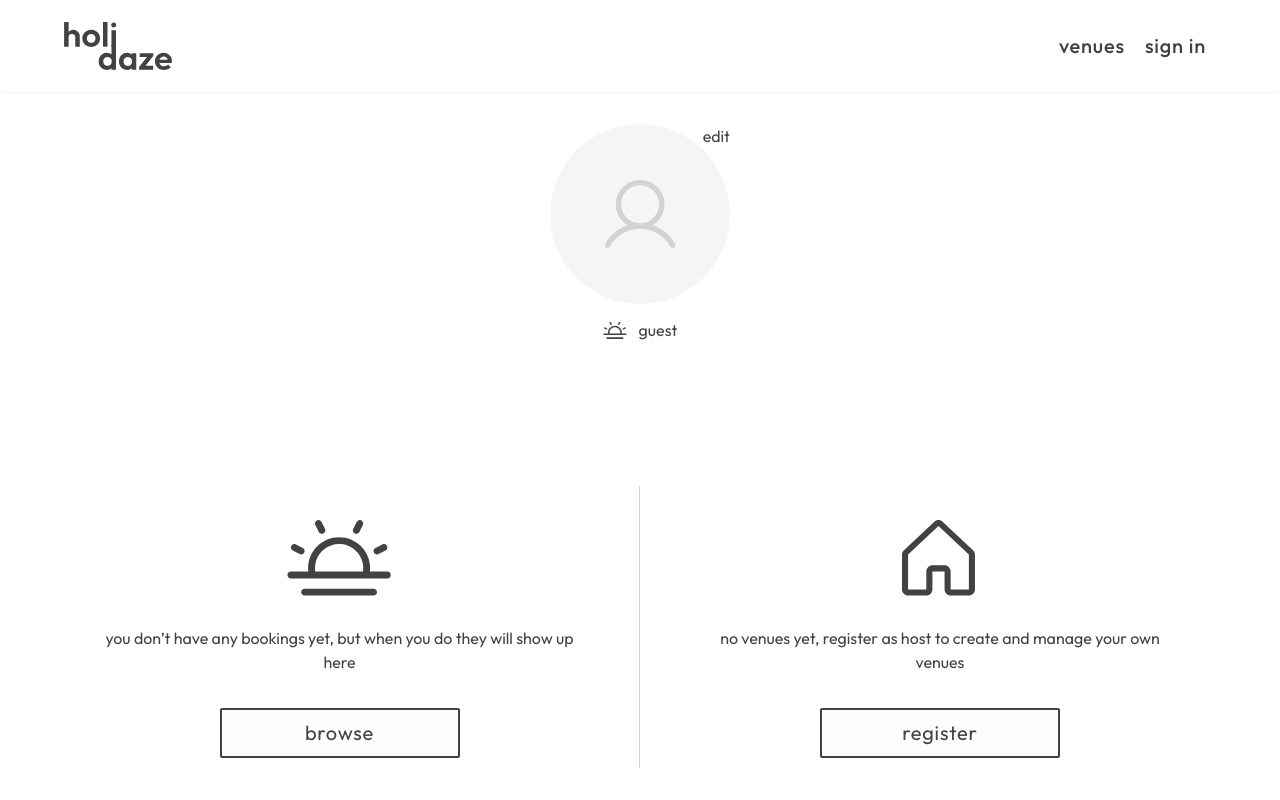
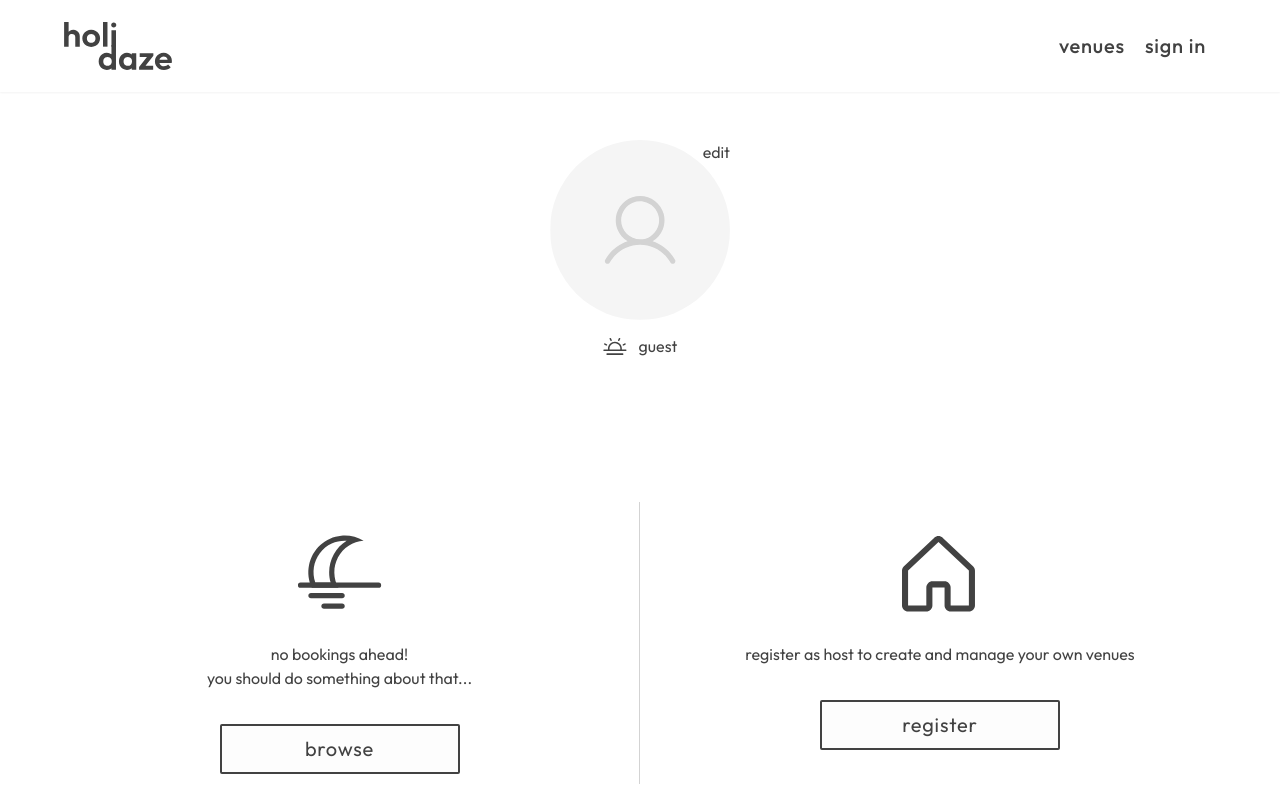
Before and after one commit to marthebull/exam-2, a React (Create React App) app: page /dashboard/1 in a window 1280 px wide. Shown: the top 800 px of the page. Built offline with nearby package versions, Linux system fonts and the light colour scheme; no server answers.

Commit message:
lists your venues

```diff
--- a/src/components/cards/dashboard/VenueCard.js
+++ b/src/components/cards/dashboard/VenueCard.js
@@ -2,20 +2,21 @@ import React from "react";
 import { Link } from "react-router-dom";
 import { ButtonOutlineWhite } from "../../../styles/GlobalStyles";
 
-const VenueCard = () => {
+const VenueCards = ({ user }) => {
   return (
     <>
-      <Link>
-        <h3 className="mb-2">Villa Rosa</h3>
+      {user.venues.map((venue) => (
+        <div key={venue.id}>
+          <h3 className="mb-2 h3">{venue?.name}</h3>
           <div className="w-full rounded overflow-hidden shadow-md ">
             <div className="relative overflow-hidden bg-cover bg-center bg-no-repeat max-h-80">
               <img
                 className="w-full"
-              src="https://images.unsplash.com/photo-1414510451013-d0a41fea512e?ixlib=rb-4.0.3&ixid=MnwxMjA3fDB8MHxwaG90by1wYWdlfHx8fGVufDB8fHx8&auto=format&fit=crop&w=2070&q=80"
-              alt="Sunset in the mountains"
+                src={venue?.media}
+                alt={venue?.name}
               ></img>
               <div className="flex flex-col justify-center align-middle absolute bottom-0 left-0 right-0 top-0 h-full w-full overflow-hidden bg-dark bg-fixed opacity-0 transition duration-300 ease-in-out hover:opacity-100">
-              <Link to="/manage-venue">
+                <Link to={"/venues/" + venue.id}>
                   <ButtonOutlineWhite className="opacity-1">
                     manage venue
                   </ButtonOutlineWhite>
@@ -23,7 +24,9 @@ const VenueCard = () => {
               </div>
             </div>
             <div className="px-3 py-4">
-            <h4 className="mb-2 h3">Placencia Village, Belize</h4>
+              <h4 className="mb-2 h3">
+                {venue.location.city}, {venue.location.country}
+              </h4>
               <div className="flex flex-row gap-3">
                 <img
                   className="icon"
@@ -31,7 +34,7 @@ const VenueCard = () => {
                   alt="Night icon"
                 ></img>
 
-              <p>48 668 NOK</p>
+                <p className="p">{venue.price} NOK</p>
               </div>
               <div className="flex flex-row gap-3">
                 <img
@@ -39,13 +42,14 @@ const VenueCard = () => {
                   src="/images/people-icon.svg"
                   alt="Guests"
                 ></img>
-              <p>2</p>
+                <p className="p">max {venue.maxGuests} guests</p>
               </div>
             </div>
           </div>
-      </Link>
+        </div>
+      ))}
     </>
   );
 };
 
-export default VenueCard;
+export default VenueCards;
--- a/src/components/dashboard/NoBookingsYet.js
+++ b/src/components/dashboard/NoBookingsYet.js
@@ -6,13 +6,12 @@ const NoBookingsYet = () => {
   return (
     <div className="flex flex-col items-center mx-auto">
       <img
-        src="/images/sun-sea-icon.svg"
+        src="/images/moon-sea-icon.svg"
         className="big-icon"
         alt="Bookings icon"
       ></img>
-      <h2 className="text-center">
-        you don’t have any bookings yet, but when you do they will show up here
-      </h2>
+      <h2 className="text-center">no bookings ahead!</h2>
+      <h2 className="text-center">you should do something about that...</h2>
 
       <Link to="/venues" className="link pt-6">
         <ButtonOutlineDark>browse</ButtonOutlineDark>
--- a/src/components/dashboard/NoVenuesYet.js
+++ b/src/components/dashboard/NoVenuesYet.js
@@ -2,7 +2,7 @@ import React from "react";
 import { Link } from "react-router-dom";
 import { ButtonOutlineDark } from "../../styles/GlobalStyles";
 
-const NoVenuesYet = () => {
+const NoVenuesYet = ({ user }) => {
   return (
     <div className="flex flex-col items-center mx-auto">
       <img
@@ -11,12 +11,18 @@ const NoVenuesYet = () => {
         alt="Venues icon"
       ></img>
       <h2 className="text-center">
-        no venues yet, register as host to create and manage your own venues
+        register as host to create and manage your own venues
       </h2>
 
-      <Link to="/register" className="link pt-6">
-        <ButtonOutlineDark>register</ButtonOutlineDark>
-      </Link>
+      {user?.venueManager ? (
+        <Link to="/create-new-venue" className="link pt-6">
+          <ButtonOutlineDark>+ new venue</ButtonOutlineDark>
+        </Link>
+      ) : (
+        <Link to="/register" className="link pt-6">
+          <ButtonOutlineDark>register</ButtonOutlineDark>
+        </Link>
+      )}
     </div>
   );
 };
--- a/src/components/dashboard/UserInfo.js
+++ b/src/components/dashboard/UserInfo.js
@@ -14,11 +14,10 @@ const UserInfo = ({ username }) => {
     isLoading: isUserLoading,
     isError: isUserError,
   } = useGetProfileByNameQuery(username);
-  console.log(user);
 
   return (
     <>
-      <CenterContainer className="pt-8">
+      <CenterContainer className="pt-12">
         <div className="relative">
           <Edit>edit</Edit>
           <DashAvatar
--- a/src/components/dashboard/UserOverview.js
+++ b/src/components/dashboard/UserOverview.js
@@ -2,15 +2,28 @@ import React from "react";
 import { Container, InfoContainer } from "../../styles/GlobalStyles";
 import NoBookingsYet from "./NoBookingsYet";
 import NoVenuesYet from "./NoVenuesYet";
+import { useGetProfileByNameQuery } from "../../state/api/api";
+import VenueCards from "../cards/dashboard/VenueCard";
 
-const UserOverview = () => {
+const UserOverview = ({ username }) => {
+  const {
+    data: user,
+    isLoading: isUserLoading,
+    isError: isUserError,
+  } = useGetProfileByNameQuery(username);
+  console.log(user);
+
   return (
     <Container className="flex flex-col justify-center py-20 md:flex-row">
       <InfoContainer className=" pb-8 my-10 mx-auto w-100 max-w-xlg md:mx-0 md:px-8 md:pb-0 lg:pe-14 md:w-1/2">
         <NoBookingsYet />
       </InfoContainer>
-      <div className=" pb-8 my-10 mx-auto w-100 max-w-xlg md:mx-0 md:px-8 md:pb-0 lg:ps-14 md:w-1/2">
-        <NoVenuesYet />
+      <div className="flex flex-col gap-12 pb-8 my-10 mx-auto w-100 max-w-xlg md:mx-0 md:px-8 md:pb-0 lg:ps-14 md:w-1/2">
+        {user?.venues.length > 0 ? (
+          <VenueCards user={user} />
+        ) : (
+          <NoVenuesYet user={user} />
+        )}
       </div>
     </Container>
   );
--- a/src/components/forms/LoginForm.js
+++ b/src/components/forms/LoginForm.js
@@ -28,7 +28,6 @@ const LoginForm = () => {
 
   return (
     <>
-      {accessToken}
       <form onSubmit={handleLogin} className="flex flex-col items-start">
         <div className="gap-2 mb-6 items-start">
           <label htmlFor="email" className="mb-1">
--- a/src/state/api/api.js
+++ b/src/state/api/api.js
@@ -21,7 +21,7 @@ export const api = createApi({
     }),
 
     getVenues: build.query({
-      query: () => `venues?sort=price&sortOrder=desc&_owner=true`,
+      query: () => `venues?owner=true`,
     }),
 
     getVenueById: build.query({
```
Lines whose indentation alone changed are shown as unchanged.
